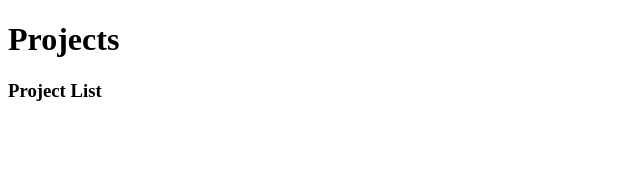
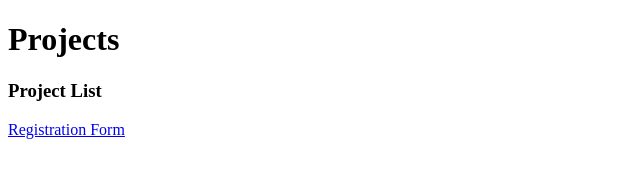
Before and after one commit to priyanandini1507/wd201-l2, a website: page project.html in a window 1280 px wide. Shown: the whole page, without its empty margins (0-640 px from the left). Drawn offline with Linux system fonts and the light colour scheme.

Commit message:
Update project.html

```diff
--- a/project.html
+++ b/project.html
@@ -8,6 +8,6 @@
 <body>
    <h1>Projects</h1>
    <h3>Project List</h3>
-   <a href="https://priyanandini1507.github.io/wd201-l2/registration.html>Registration Form</a>
+   <a href="https://priyanandini1507.github.io/wd201-l2/registration.html">Registration Form</a>
 </body>
 </html>
```
